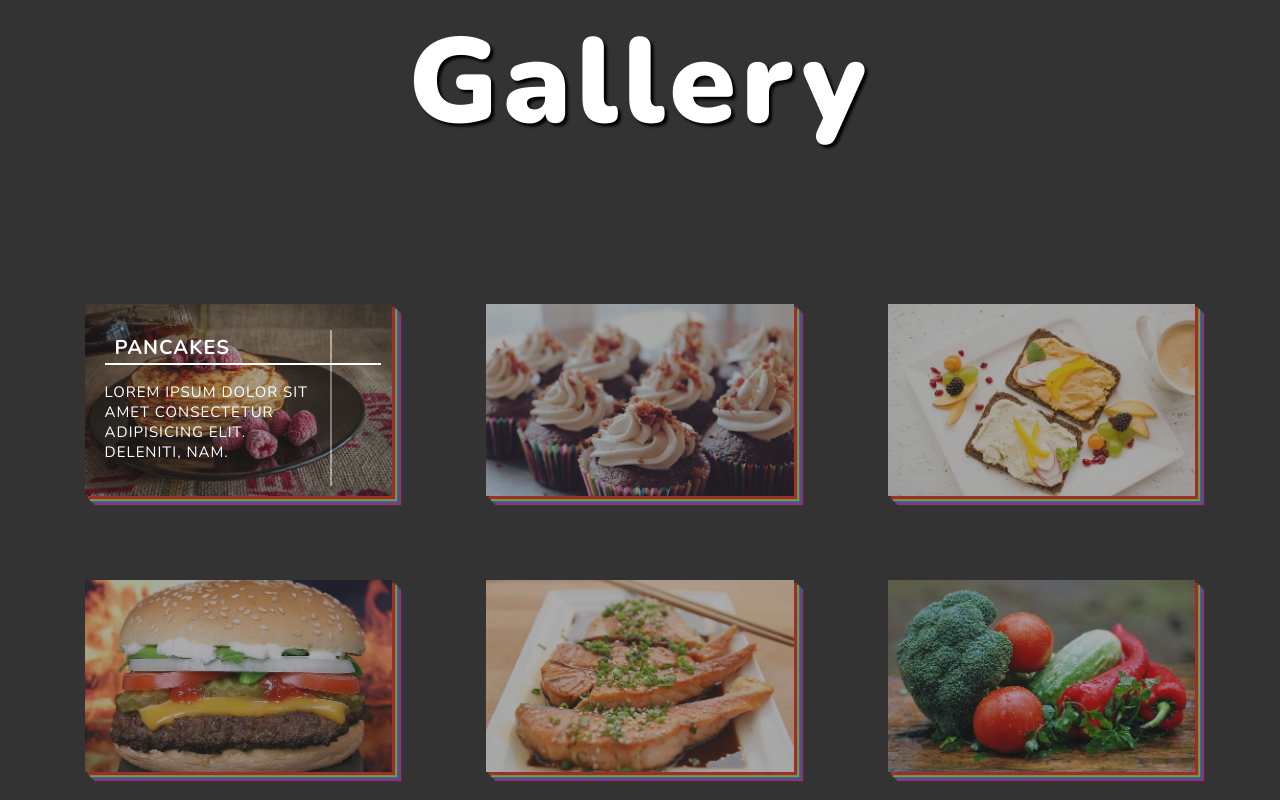
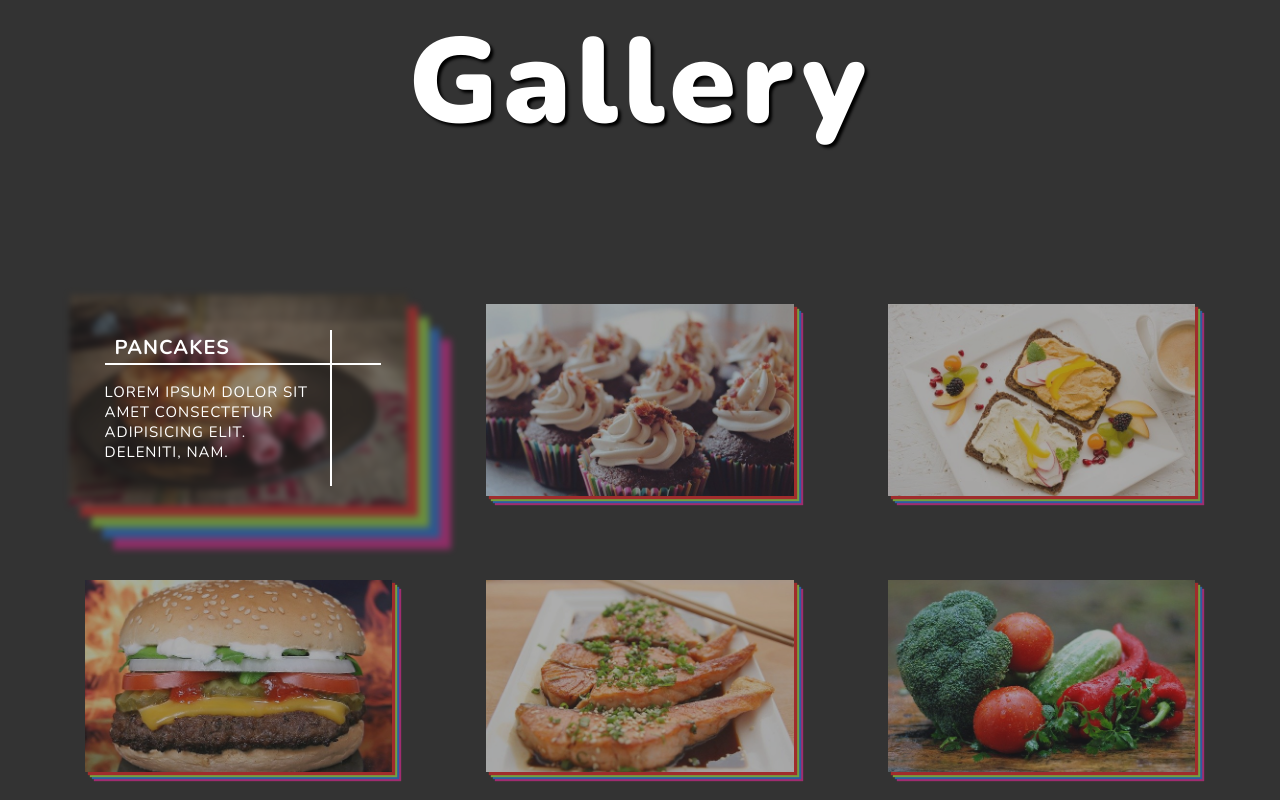
Before and after one commit to kdivus/responsive-websites, a plain HTML site: page foods-website/index.html in a window 1280 px wide. In both pictures the pointer is over the picture 238 px from the left and 2049 px from the top of the page. Shown: the part 1649-2449 px from the top of the page. Drawn offline with nearby package versions, Linux system fonts and the light colour scheme.

Commit message:
wrapping up the gallery

```diff
--- a/foods-website/style.css
+++ b/foods-website/style.css
@@ -164,6 +164,7 @@ html {
   height: 0;
   background-color: #fff;
   transition: height 0.5s;
+  z-index: 2;
 }
 
 .gallery-link:hover::before {
@@ -192,6 +193,15 @@ html {
   opacity: 0.6;
   box-shadow: 0.3rem 0.3rem 0.1rem #e92929, 0.5rem 0.5rem 0.1rem #a2e946,
     0.7rem 0.7rem 0.1rem #297ce9, 0.9rem 0.9rem 0.1rem #e92999;
+  transition: all 0.5s;
+}
+
+.gallery-link:hover .food-img {
+  box-shadow: 1rem 1rem 0.1rem #e92929, 2rem 2rem 0.1rem #a2e946,
+    3rem 3rem 0.1rem #297ce9, 4rem 4rem 0.1rem #e92999;
+  filter: blur(0.3rem);
+  opacity: 0.5;
+  transform: scale(1.1);
 }
 
 .food-name {
```
